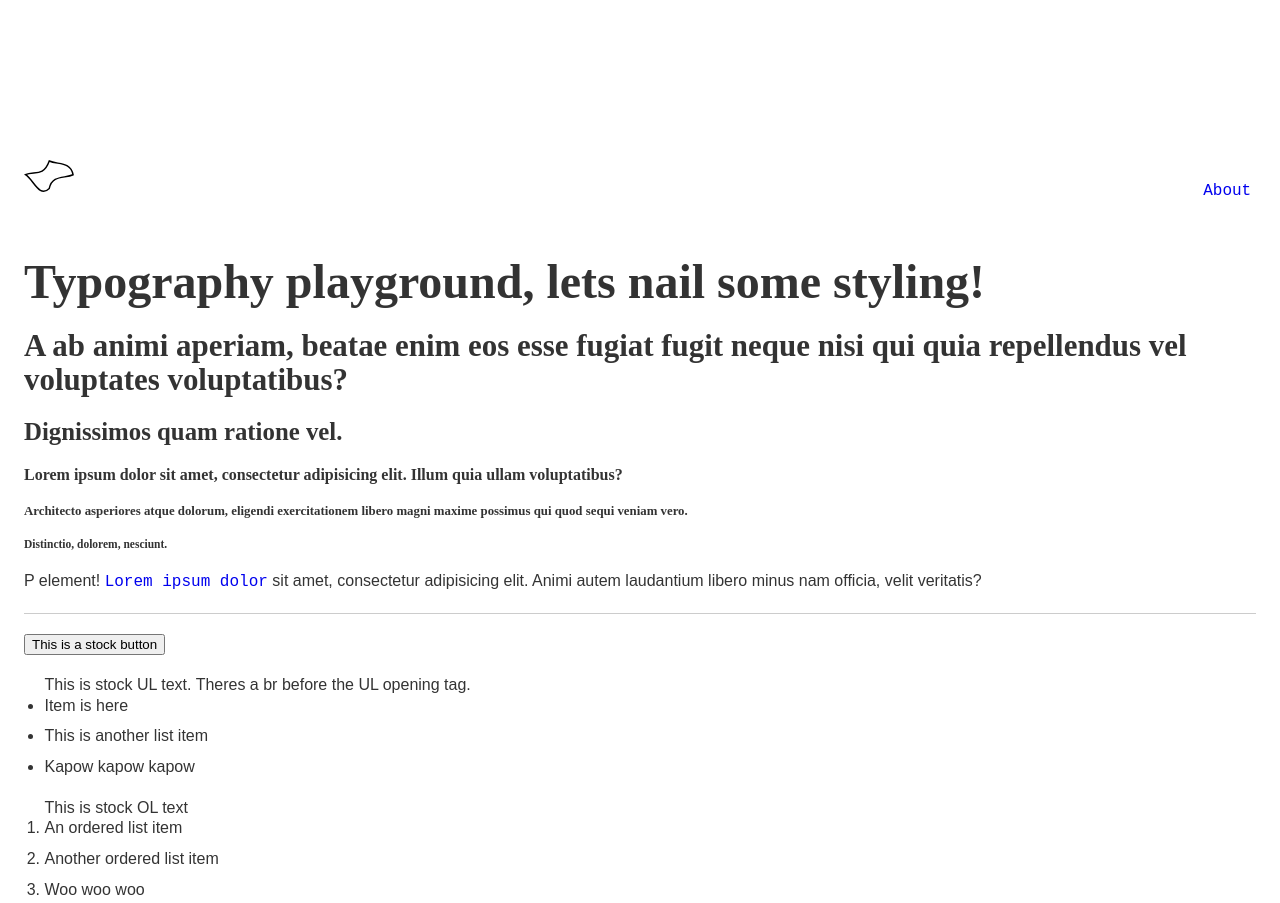
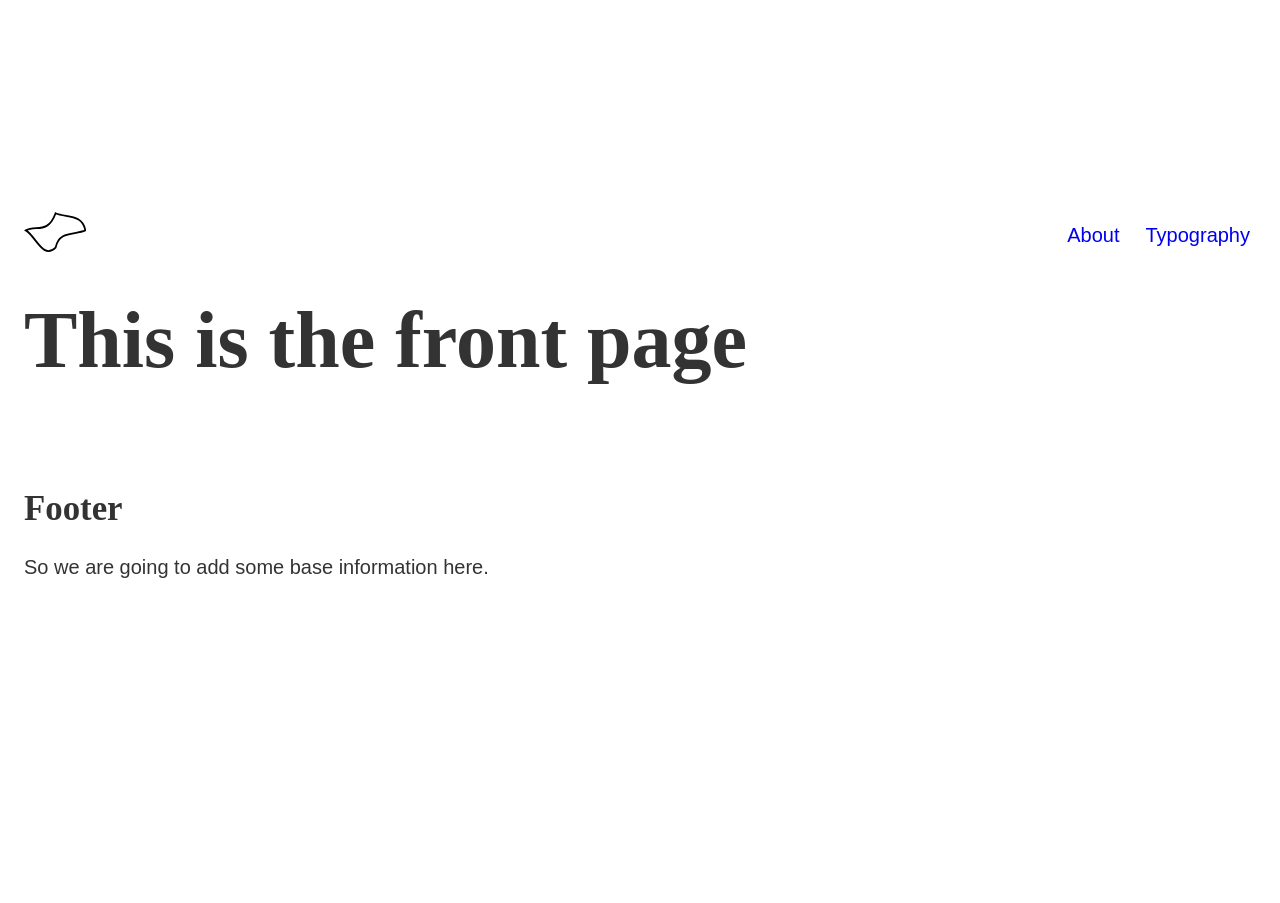
Before and after one commit to AkselNLadegaard/persocit, a Gatsby site: page / in a window 1280 px wide. Shown: the top 903 px of the page. After the commit the page ends 800 px from the top, so only its background shows below. Built offline with nearby package versions, Linux system fonts and the light colour scheme; Gatsby itself is replaced by a stand-in of ours; a web font is replaced by a local one.

Commit message:
Typography and base styling.

```diff
--- a/src/abstracts/constants.js
+++ b/src/abstracts/constants.js
@@ -1,16 +1,20 @@
 import {css} from '@emotion/react'
 
 export const primary = 'hotpink'
-export const primaryLight = 'hotpink'
-export const primaryDark = 'hotpink'
+export const primaryLight = 'pink'
+export const primaryDark = 'purple'
 
 export const secondary = 'blue'
 export const secondaryLight = 'blue'
 export const secondaryDark = 'blue'
 
+export const selectionColor = 'antiquewhite'
+
 export const gap = '12px'
 
-const breakpoints = [576, 768, 992, 1200]
-export const mq = breakpoints.map((bp) => `@media (min-width: ${bp}px)`)
+const siteWidthUnitless = 90
+export const siteWidth = `${siteWidthUnitless}em`
+export const maxContentWidth = '60ch'
 
-export const siteWidth = '90em'
+const breakpoints = [30, 45, 60, siteWidthUnitless]
+export const mq = breakpoints.map((bp) => `@media (min-width: ${bp}em)`)
--- a/src/abstracts/globalStyles.js
+++ b/src/abstracts/globalStyles.js
@@ -1,23 +1,157 @@
 import {css} from '@emotion/react'
+import * as constant from './constants'
+import {selectionColor} from "./constants";
+import {rhythm} from 'typography'
 
+export const baseActiveStyles = css`
+  :focus, :active {
+    outline: 2px solid ${constant.selectionColor};
+    outline-offset: 4px;
+  }
+
+  // implement more intense focus-visible-only:focus-visible for increased accessibility.
+  // https://developer.mozilla.org/en-US/docs/Web/CSS/:focus-visible
+`
+export const basePseudoSelectorStyles = css`
+    ::selection {
+      background: ${constant.selectionColor};
+    }
+`
+const variableFontStyles = css`
+  // May be moved into typography.js to decrease the number separate style declarations.
+  // Headers
+  h1, h2, h3, h4, h5, h6, p, ul, ol, li, a, blockquote {
+    max-width: ${constant.maxContentWidth};
+  }
+  h1 {
+
+  }
+
+  h2 {
+
+  }
+
+  h3 {
+
+  }
+
+  h4 {
+
+  }
+
+  h5 {
+
+  }
+
+  h6 {
+
+  }
+
+  a {
+    ${baseActiveStyles};
+    text-decoration: none;
+  }
+
+  blockquote {
+
+  }
+  // Base elements
+  div {
+
+  }
+
+  span {
+
+  }
+
+  i {
+    --slnt: "slnt" -15;
+  }
+  em {
+    text-decoration: underline;
+  }
+
+  b, strong {
+    font-weight: 800;
+  }
+
+  sub, sup {
+    --mono: "MONO" 1;
+  }
+
+
+  pre {
+
+  }
+
+  address {
+
+  }
+
+
+  // List styling
+  li {
+
+  }
+
+  ul {
+
+  }
+
+  ol {
+
+  }
+`
+export const baseButtonStyles = css`
+  button {
+    border: 0;
+    border-radius: 0.25rem;
+    background: ${constant.primary};
+    color: white;
+    font-size: 1.3rem;
+    line-height: 1.2;
+    white-space: nowrap;
+    text-decoration: none;
+    padding: 0.25rem 0.5rem;
+    margin: 0.25rem;
+    cursor: pointer;
+
+    ${baseActiveStyles};
+
+    :hover, :focus {
+      background: ${constant.primaryLight};
+    }
+
+
+    :active {
+      background: ${constant.primaryDark};
+    }
+  }
+
+`
 export const globalStyles = css`
 
   :root {
     //https://fonts.google.com/variablefonts?vfquery=recursi for full axis description
+    // Default font variation values.
+    --mono: "MONO" 0.1;
+    --casl: "CASL" 0.3;
+    --wght: "wght" 412;
+    --slnt: "slnt" 0;
+    --CRSV: "CRSV" 1;
+    /* Monospace: Sans (natural-width) or Mono (fixed-width) */
+    /* Casual: Linear to Casual */
+    /* Weight: Light to ExtraBlack; usually set with \`font-weight\` */
+    /* Slant: 0 to -15 degrees, auto cursive at -14 */
+    /* Cursive: always roman (0), auto substitution (0.5), or always cursive (1)*/ /* apply axis values with CSS custom properties */
 
-    --mono: "MONO" 1;
-    /* Monospace: Sans (natural-width) or Mono (fixed-width) */
-    --casl: "CASL" 0;
-    /* Casual: Linear to Casual */
-    --wght: "wght" 412;
-    /* Weight: Light to ExtraBlack; usually set with \`font-weight\` */
-    --slnt: "slnt" 0;
-    /* Slant: 0 to -15 degrees, auto cursive at -14 */
-    --CRSV: "CRSV" 0;
   }
 
-  /* Cursive: always roman (0), auto substitution (0.5), or always cursive (1)*/
+  html {
+    font-variation-settings: var(--mono), var(--casl), var(--wght), var(--slnt), var(--CRSV);
+  }
 
-  /* apply axis values with CSS custom properties */
-
+  ${basePseudoSelectorStyles};
+  ${variableFontStyles};
+  ${baseButtonStyles};
 `
--- a/src/abstracts/typography.js
+++ b/src/abstracts/typography.js
@@ -4,12 +4,12 @@ import * as constant from './constants'
 const headerFontArray = ['RecursiveVariable', 'serif']
 const bodyFontArray = ['RecursiveVariable', 'sans-serif']
 const typography = new Typography({
-    baseFontSize: '16px',
-    baseLineHeight: 1.28,
-    scaleRatio: 3,
+    baseFontSize: '20px',
+    baseLineHeight: 1.3,
+    scaleRatio: 4,
     headerFontFamily: headerFontArray,
     bodyFontFamily: bodyFontArray,
-    headerGray: 40,
+    headerGray: 10,
     headerGrayHue: 'cool',
     bodyGray: 0,
     bodyGrayHue: 0,
@@ -20,47 +20,6 @@ const typography = new Typography({
     includeNormalize: true,
 
     overrideStyles: ({ adjustFontSizeTo, rhythm }, options, styles) => ({
-        // Variable font settings:
-        '::selection': {
-            background: 'hotpink',
-        },
-        // Links, buttons
-        a: {
-            fontFamily: '"RecursiveVariable", monospace',
-            textDecoration: 'none',
-
-        },
-        'a:hover': {
-            opacity: 0.67,
-        },
-        // Headers
-        h1: {
-            fontVariationSettings: 'var(--mono), var(--casl), var(--wght), var(--slnt), var(--CRSV)',
-        },
-        h2: {
-
-        },
-        h3: {
-
-        },
-        h4: {
-
-        },
-        h5: {
-
-        },
-        h6: {
-
-        },
-        // Lists
-        ul: {
-
-        },
-        ol: {
-
-        },
-        li: {
-        }
     }),
 })
 export default typography
--- a/src/components/Navbar.js
+++ b/src/components/Navbar.js
@@ -47,7 +47,7 @@ const Container = styled.div`
   }
 
   .logo {
-
+      align-self: center;
   }
 `
 const SideNavContainer = styled.div`
@@ -73,6 +73,7 @@ const Navbar = ({...props}) => {
             return (
                 <>
                     <Link to={'/About'}>About</Link>
+                    <Link to={'/TypographyPlayground'}>Typography</Link>
                 </>
             );
         }
@@ -87,7 +88,7 @@ const Navbar = ({...props}) => {
         return (
             <Header {...props}>
                 <Container>
-                    <Link to={'/'}>
+                    <Link to={'/'} className={'logo'}>
                             {/*<StaticImage src="../images/icon.png" alt="logo" placeholder="blurred" layout="fixed" height={96}/>*/}
                         <TestSvg height={'2em'} width={'auto'}/>
                     </Link>
--- a/src/pages/index.js
+++ b/src/pages/index.js
@@ -7,39 +7,7 @@ const IndexPage = () => {
     return (
         <Layout>
             <Section>
-                <h1>Typography playground, lets nail some styling!</h1>
-
-                <h2>A ab animi aperiam, beatae enim eos esse fugiat fugit neque nisi qui quia repellendus vel voluptates
-                    voluptatibus?</h2>
-
-                <h3>Dignissimos quam ratione vel.</h3>
-
-                <h4>Lorem ipsum dolor sit amet, consectetur adipisicing elit. Illum quia ullam voluptatibus?</h4>
-
-                <h5>Architecto asperiores atque dolorum, eligendi exercitationem libero magni maxime possimus qui quod
-                    sequi veniam vero.</h5>
-
-                <h6>Distinctio, dolorem, nesciunt.</h6>
-
-                <p>P element! <Link to={'/'}>Lorem ipsum dolor</Link> sit amet, consectetur adipisicing elit. Animi autem laudantium libero minus nam
-                officia, velit veritatis?</p>
-                <hr/>
-                <button>This is a stock button</button>
-                <br/>
-                <br/>
-                <ul>
-                    This is stock UL text. Theres a br before the UL opening tag.
-                    <li>Item is here</li>
-                    <li>This is another list item</li>
-                    <li>Kapow kapow kapow</li>
-                </ul>
-
-                <ol>
-                    This is stock OL text
-                    <li>An ordered list item</li>
-                    <li>Another ordered list item</li>
-                    <li>Woo woo woo</li>
-                </ol>
+                <h1>This is the front page</h1>
             </Section>
         </Layout>
     )
```
Also changed, not shown: src/pages/About.js (+6 -3 lines), src/pages/TypographyPlayground.js (added, +50 -0 lines).
